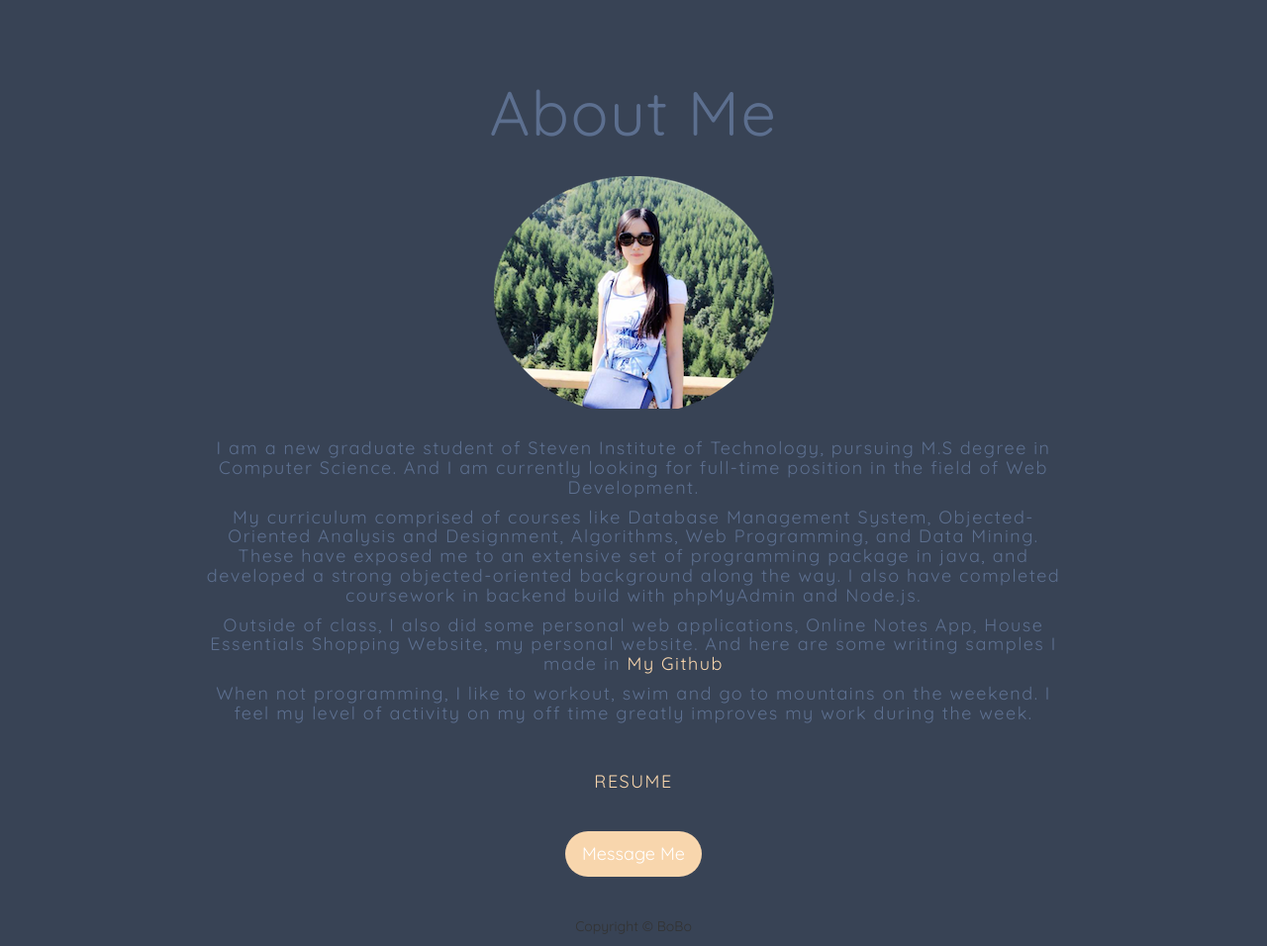
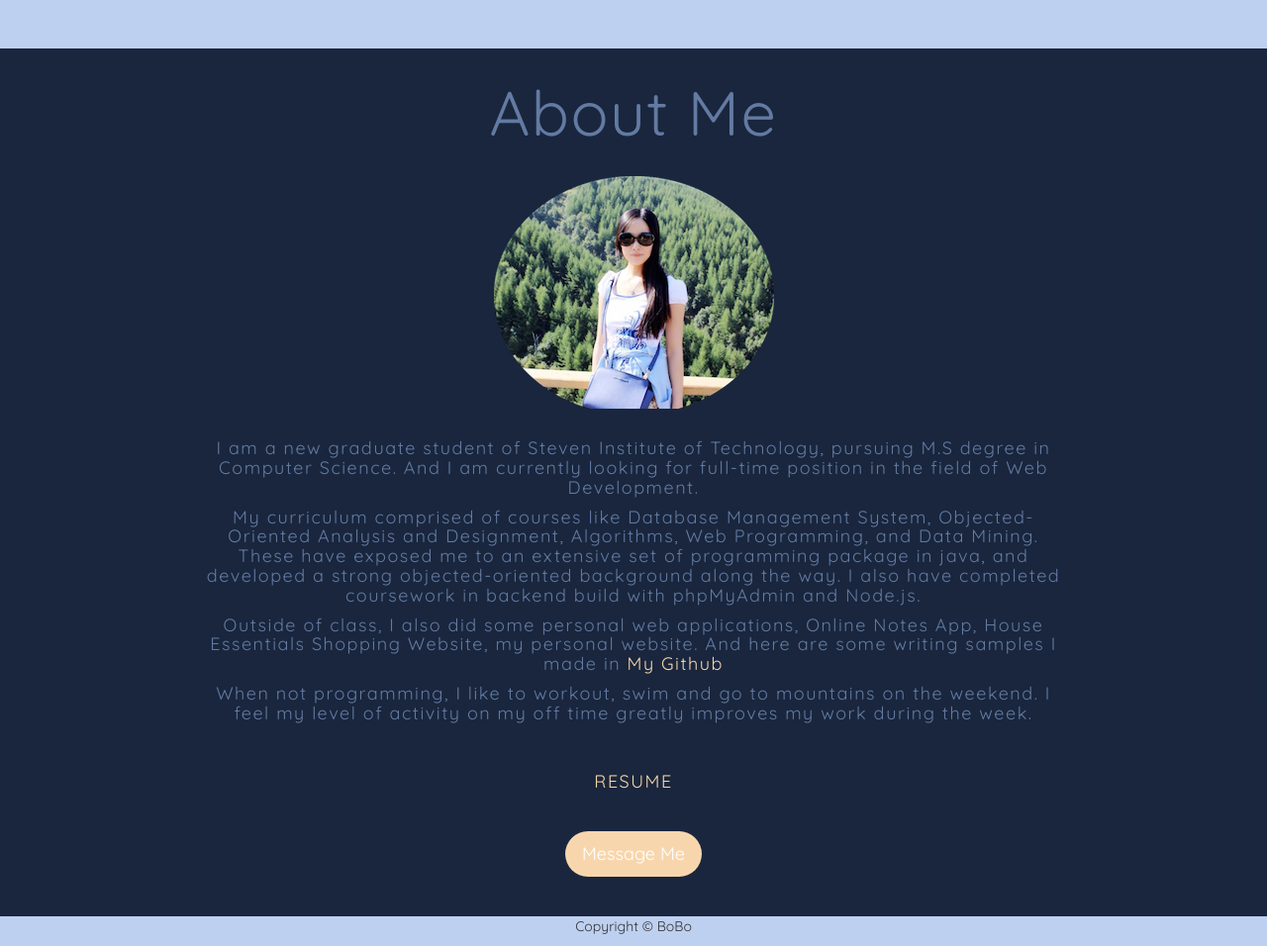
Before and after one commit to Boboboo/PersonalWebsite, a PHP site: page /aboutme.php in a window 1280 px wide. Shown: the part 51-1007 px from the top of the page at 99% size. Run offline with PHP 8.4, Linux system fonts and the light colour scheme; some libraries are stand-ins or nearby versions.

Commit message:
update background aboutme

```diff
--- a/aboutme.css
+++ b/aboutme.css
@@ -6,7 +6,7 @@ html{
 /*Background Image*/
 body{
     font-family: 'Quicksand', sans-serif;
-    background-color: rgba(7, 21, 43, 0.8);
+    background-color: rgba(148, 178, 230, 0.6);
     background-attachment: fixed;
     background-size: cover;
 }
@@ -24,12 +24,12 @@ body{
 
 /*Style Jumbotron*/
 .jumbotron{
-    background-color: transparent;
+    background-color: rgba(7, 21, 43, 0.9);
     text-align: center;
     letter-spacing: 1.5px;
     padding: 10px;
     margin-top: 100px;
-    color:rgba(148, 177, 230, 0.4);
+    color:rgba(148, 178, 230, 0.6);
 }
 
 /*buttons*/
```
